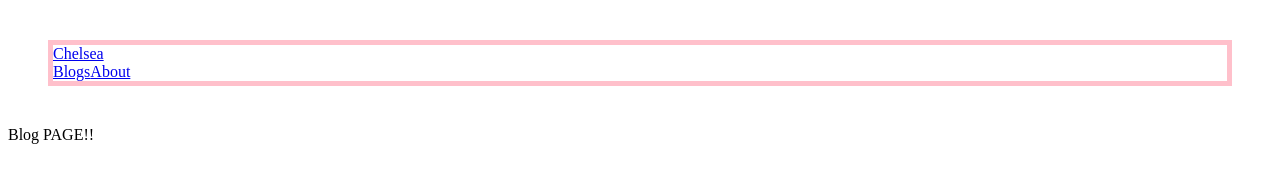
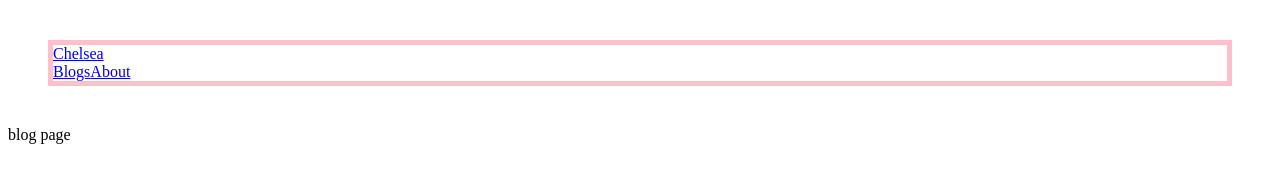
Before and after one commit to ianhunterharold/chelsea-one-eight, a React (Create React App) app: page /blogs in a window 1280 px wide. Shown: the top 194 px of the page. Built offline with nearby package versions, Linux system fonts and the light colour scheme.

Commit message:
wip changes

```diff
--- a/src/containers/BlogPage.js
+++ b/src/containers/BlogPage.js
@@ -4,7 +4,7 @@ import React from 'react';
 function BlogPage(){
   return(
 <>
-Blog PAGE!!
+blog page
 </>
   )
 }
```
